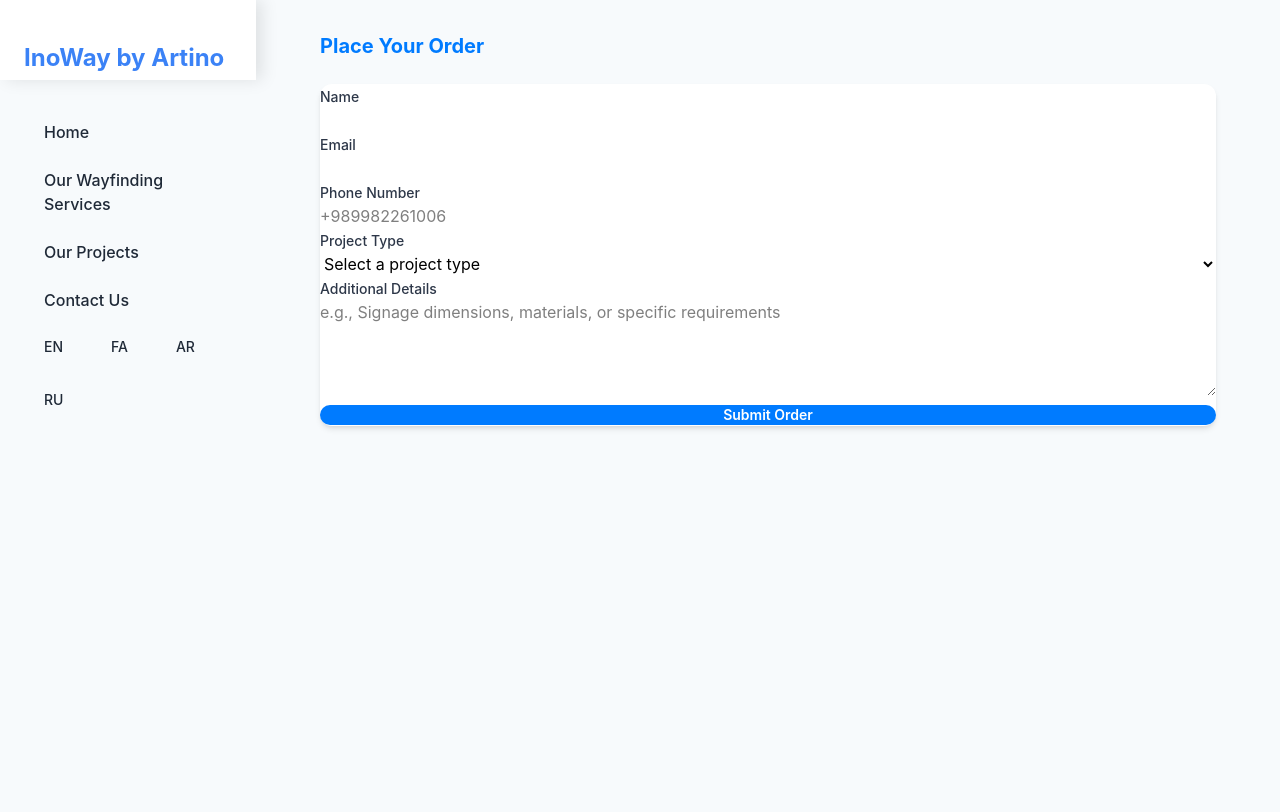
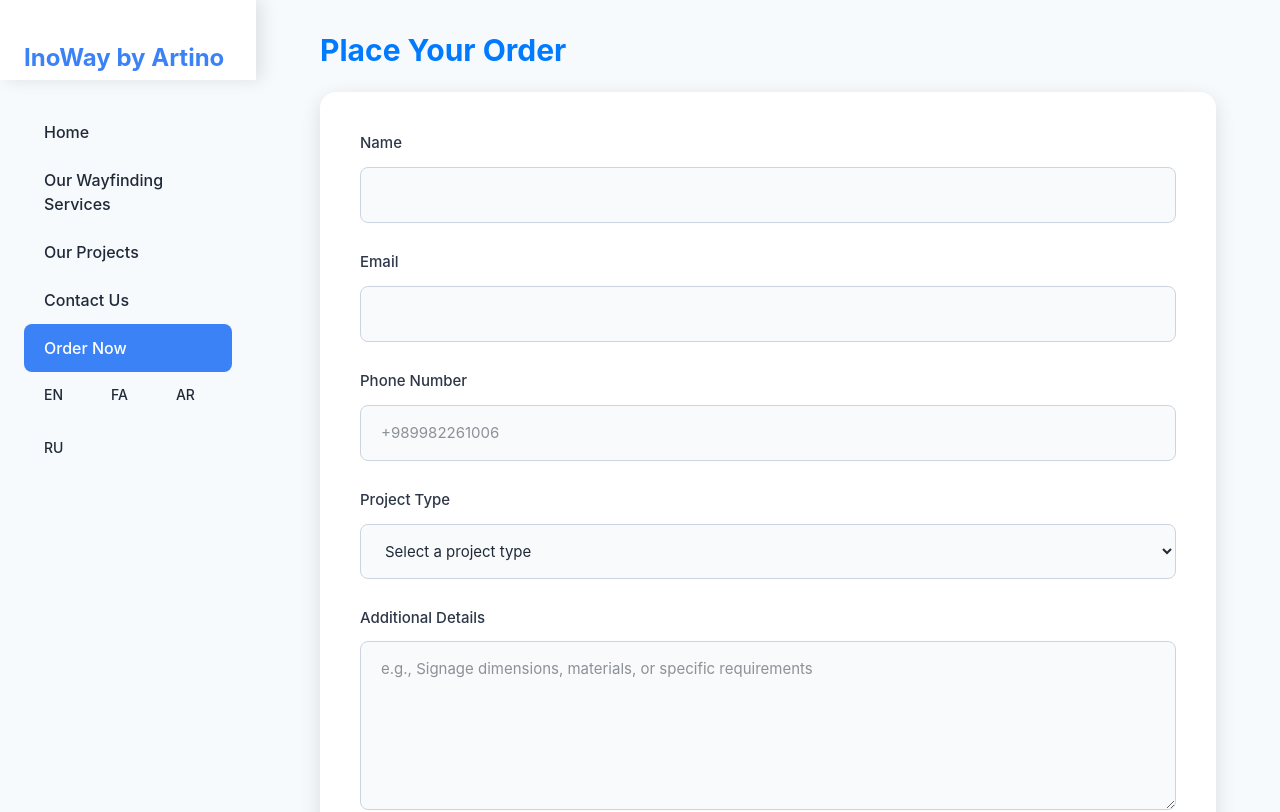
Before and after one commit to M-for-Maniac/inoway, a React (Vite) app: page /order in a window 1280 px wide. Shown: the top 812 px of the page. Built offline with nearby package versions, Linux system fonts and the light colour scheme.

Commit message:
Enhance order form styling with improved label-input spacing and mobile responsiveness

```diff
--- a/src/components/Sidebar.jsx
+++ b/src/components/Sidebar.jsx
@@ -65,6 +65,7 @@ function Sidebar() {
               { to: "/services", label: t("services.title") },
               { to: "/projects", label: t("projects.title") },
               { to: "/contact", label: t("contact.title") },
+              { to: "/order", label: t("nav.order") },
             ].map((item) => (
               <NavLink
                 key={item.to}
--- a/src/pages/OrderForm.jsx
+++ b/src/pages/OrderForm.jsx
@@ -37,7 +37,6 @@ function OrderForm() {
       return;
     }
 
-    // Format WhatsApp message
     const message = `
       New Order from Inoway:
       Name: ${formData.name}
@@ -47,32 +46,31 @@ function OrderForm() {
       Details: ${formData.details || "None"}
     `.trim();
     const encodedMessage = encodeURIComponent(message);
-    const whatsappUrl = `https://wa.me/+989982261006?text=${encodedMessage}`; // Your testing number
+    const whatsappUrl = `https://wa.me/+989982261006?text=${encodedMessage}`;
 
-    // Open WhatsApp
     window.open(whatsappUrl, "_blank");
     setSubmitted(true);
     setFormData({ name: "", email: "", phone: "", projectType: "", details: "" });
   };
 
   return (
-    <div className="max-w-5xl mx-auto w-full py-8 px-4 sm:px-6 lg:px-8">
-      <h1 className="text-xl font-bold text-[#007BFF] mb-4">{t("order.title")}</h1>
+    <div className="max-w-2xl mx-auto w-full py-10 px-4 sm:px-6 lg:px-8">
+      <h1 className="text-3xl font-bold text-[#007BFF] mb-8 animate-fade-in">{t("order.title")}</h1>
       {submitted ? (
-        <div className="text-center">
-          <p className="text-[#4A5568] mb-4">{t("order.success")}</p>
+        <div className="form-success animate-fade-in-up">
+          <p>{t("order.success")}</p>
           <Link
             to="/order"
-            className="inline-block bg-[#007BFF] text-white rounded-full px-6 py-2 text-sm font-semibold hover:bg-[#FFA500] transition-all duration-300"
+            className="form-success-link"
             onClick={() => setSubmitted(false)}
           >
             {t("order.submitAnother")}
           </Link>
         </div>
       ) : (
-        <form onSubmit={handleSubmit} className="space-y-6 bg-white p-6 rounded-xl shadow-md">
-          <div>
-            <label htmlFor="name" className="block text-sm font-medium text-[#2D3748]">
+        <form onSubmit={handleSubmit} className="form-container">
+          <div className="form-group">
+            <label htmlFor="name" className="form-label">
               {t("order.name")}
             </label>
             <input
@@ -81,13 +79,13 @@ function OrderForm() {
               name="name"
               value={formData.name}
               onChange={handleChange}
-              className="mt-1 w-full rounded-md border-gray-300 shadow-sm focus:border-[#007BFF] focus:ring-[#007BFF]"
+              className="form-input"
               aria-required="true"
             />
-            {errors.name && <p className="text-red-500 text-xs mt-1">{errors.name}</p>}
+            {errors.name && <p className="form-error">{errors.name}</p>}
           </div>
-          <div>
-            <label htmlFor="email" className="block text-sm font-medium text-[#2D3748]">
+          <div className="form-group">
+            <label htmlFor="email" className="form-label">
               {t("order.email")}
             </label>
             <input
@@ -96,13 +94,13 @@ function OrderForm() {
               name="email"
               value={formData.email}
               onChange={handleChange}
-              className="mt-1 w-full rounded-md border-gray-300 shadow-sm focus:border-[#007BFF] focus:ring-[#007BFF]"
+              className="form-input"
               aria-required="true"
             />
-            {errors.email && <p className="text-red-500 text-xs mt-1">{errors.email}</p>}
+            {errors.email && <p className="form-error">{errors.email}</p>}
           </div>
-          <div>
-            <label htmlFor="phone" className="block text-sm font-medium text-[#2D3748]">
+          <div className="form-group">
+            <label htmlFor="phone" className="form-label">
               {t("order.phone")}
             </label>
             <input
@@ -111,14 +109,14 @@ function OrderForm() {
               name="phone"
               value={formData.phone}
               onChange={handleChange}
-              className="mt-1 w-full rounded-md border-gray-300 shadow-sm focus:border-[#007BFF] focus:ring-[#007BFF]"
+              className="form-input"
               placeholder="+989982261006"
               aria-required="true"
             />
-            {errors.phone && <p className="text-red-500 text-xs mt-1">{errors.phone}</p>}
+            {errors.phone && <p className="form-error">{errors.phone}</p>}
           </div>
-          <div>
-            <label htmlFor="projectType" className="block text-sm font-medium text-[#2D3748]">
+          <div className="form-group">
+            <label htmlFor="projectType" className="form-label">
               {t("order.projectType")}
             </label>
             <select
@@ -126,7 +124,7 @@ function OrderForm() {
               name="projectType"
               value={formData.projectType}
               onChange={handleChange}
-              className="mt-1 w-full rounded-md border-gray-300 shadow-sm focus:border-[#007BFF] focus:ring-[#007BFF]"
+              className="form-select"
               aria-required="true"
             >
               <option value="">{t("order.selectProjectType")}</option>
@@ -139,10 +137,10 @@ function OrderForm() {
               <option value="parking">{t("projects.parking")}</option>
               <option value="emergency">{t("projects.emergency")}</option>
             </select>
-            {errors.projectType && <p className="text-red-500 text-xs mt-1">{errors.projectType}</p>}
+            {errors.projectType && <p className="form-error">{errors.projectType}</p>}
           </div>
-          <div>
-            <label htmlFor="details" className="block text-sm font-medium text-[#2D3748]">
+          <div className="form-group">
+            <label htmlFor="details" className="form-label">
               {t("order.details")}
             </label>
             <textarea
@@ -150,14 +148,14 @@ function OrderForm() {
               name="details"
               value={formData.details}
               onChange={handleChange}
-              rows="4"
-              className="mt-1 w-full rounded-md border-gray-300 shadow-sm focus:border-[#007BFF] focus:ring-[#007BFF]"
+              rows="6"
+              className="form-textarea"
               placeholder={t("order.detailsPlaceholder")}
             />
           </div>
           <button
             type="submit"
-            className="w-full bg-[#007BFF] text-white rounded-full px-6 py-3 text-sm font-semibold hover:bg-[#FFA500] transition-all duration-300"
+            className="form-button"
             aria-label={t("order.submit")}
           >
             {t("order.submit")}
--- a/src/styles/input.css
+++ b/src/styles/input.css
@@ -434,3 +434,135 @@ h1, h2 {
     padding: 1.5rem;
   }
 }
+
+
+/* Form Styles */
+.form-container {
+  background: #FFFFFF;
+  border-radius: 1rem;
+  padding: 2.5rem;
+  box-shadow: 0 6px 20px rgba(0, 0, 0, 0.12);
+  transition: all 0.3s ease;
+}
+
+@media (max-width: 767px) {
+  .form-container {
+    padding: 1rem;
+    box-shadow: 0 4px 12px rgba(0, 0, 0, 0.1);
+  }
+}
+
+.form-group {
+  margin-bottom: 1.75rem;
+}
+
+.form-label {
+  display: block;
+  font-size: 0.9375rem;
+  font-weight: 500;
+  color: #2D3748;
+  margin-bottom: 0.75rem;
+  line-height: 1.5;
+}
+
+[dir="rtl"] .form-label {
+  text-align: right;
+}
+
+.form-input,
+.form-select,
+.form-textarea {
+  width: 100%;
+  padding: 1rem 1.25rem;
+  border: 1px solid #CBD5E1;
+  border-radius: 0.5rem;
+  font-size: 0.9375rem;
+  color: #1F2937;
+  background-color: #F9FAFB;
+  transition: border-color 0.2s ease, box-shadow 0.2s ease, background-color 0.2s ease;
+}
+
+.form-input:hover,
+.form-select:hover,
+.form-textarea:hover {
+  background-color: #F1F5F9;
+  border-color: #A5B4FC;
+}
+
+.form-input:focus,
+.form-select:focus,
+.form-textarea:focus {
+  border-color: #007BFF;
+  box-shadow: 0 0 0 3px rgba(3, 85, 216, 0.2);
+  outline: none;
+  background-color: #FFFFFF;
+}
+
+.form-error {
+  color: #EF4444;
+  font-size: 0.8125rem;
+  margin-top: 0.5rem;
+  line-height: 1.4;
+}
+
+[dir="rtl"] .form-error {
+  text-align: right;
+}
+
+.form-button {
+  width: 100%;
+  padding: 1rem 1.5rem;
+  background-color: #007BFF;
+  color: white;
+  font-weight: 600;
+  font-size: 0.9375rem;
+  border-radius: 9999px;
+  transition: background-color 0.3s ease, transform 0.2s ease, box-shadow 0.2s ease;
+}
+
+.form-button:hover {
+  background-color: #FFA500;
+  transform: scale(1.03);
+  box-shadow: 0 4px 12px rgba(0, 123, 255, 0.3);
+}
+
+.form-button:focus {
+  box-shadow: 0 0 0 3px rgba(3, 85, 216, 0.2);
+  outline: none;
+}
+
+.form-success {
+  background: #F0FDF4;
+  border: 1px solid #DCFCE7;
+  border-radius: 0.75rem;
+  padding: 2rem;
+  text-align: center;
+  color: #2D3748;
+}
+
+@media (max-width: 767px) {
+  .form-success {
+    padding: 1.25rem;
+  }
+}
+
+.form-success p {
+  font-size: 1rem;
+  margin-bottom: 1.25rem;
+}
+
+.form-success a {
+  display: inline-block;
+  padding: 0.75rem 2rem;
+  background-color: #007BFF;
+  color: white;
+  border-radius: 9999px;
+  font-weight: 600;
+  font-size: 0.9375rem;
+  transition: background-color 0.3s ease, transform 0.2s ease;
+}
+
+.form-success a:hover {
+  background-color: #FFA500;
+  transform: scale(1.03);
+}
--- a/src/styles/output.css
+++ b/src/styles/output.css
@@ -20,6 +20,8 @@
     --text-lg--line-height: calc(1.75 / 1.125);
     --text-xl: 1.25rem;
     --text-xl--line-height: calc(1.75 / 1.25);
+    --text-2xl: 1.5rem;
+    --text-2xl--line-height: calc(2 / 1.5);
     --text-3xl: 1.875rem;
     --text-3xl--line-height: calc(2.25 / 1.875);
     --text-4xl: 2.25rem;
@@ -202,12 +204,6 @@
   .mt-2 {
     margin-top: calc(var(--spacing) * 2);
   }
-  .mt-4 {
-    margin-top: calc(var(--spacing) * 4);
-  }
-  .mt-6 {
-    margin-top: calc(var(--spacing) * 6);
-  }
   .mt-8 {
     margin-top: calc(var(--spacing) * 8);
   }
@@ -386,11 +382,18 @@
   .py-3 {
     padding-block: calc(var(--spacing) * 3);
   }
+  .py-8 {
+    padding-block: calc(var(--spacing) * 8);
+  }
   .py-12 {
     padding-block: calc(var(--spacing) * 12);
   }
   .text-center {
     text-align: center;
+  }
+  .text-2xl {
+    font-size: var(--text-2xl);
+    line-height: var(--tw-leading, var(--text-2xl--line-height));
   }
   .text-3xl {
     font-size: var(--text-3xl);
@@ -520,6 +523,14 @@
     &:hover {
       @media (hover: hover) {
         color: #FFA500;
+      }
+    }
+  }
+  .hover\:shadow-lg {
+    &:hover {
+      @media (hover: hover) {
+        --tw-shadow: 0 10px 15px -3px var(--tw-shadow-color, rgb(0 0 0 / 0.1)), 0 4px 6px -4px var(--tw-shadow-color, rgb(0 0 0 / 0.1));
+        box-shadow: var(--tw-inset-shadow), var(--tw-inset-ring-shadow), var(--tw-ring-offset-shadow), var(--tw-ring-shadow), var(--tw-shadow);
       }
     }
   }
@@ -952,6 +963,112 @@ h1, h2 {
     padding: 1.5rem;
   }
 }
+.form-container {
+  background: #FFFFFF;
+  border-radius: 1rem;
+  padding: 2.5rem;
+  box-shadow: 0 6px 20px rgba(0, 0, 0, 0.12);
+  transition: all 0.3s ease;
+}
+@media (max-width: 767px) {
+  .form-container {
+    padding: 1rem;
+    box-shadow: 0 4px 12px rgba(0, 0, 0, 0.1);
+  }
+}
+.form-group {
+  margin-bottom: 1.75rem;
+}
+.form-label {
+  display: block;
+  font-size: 0.9375rem;
+  font-weight: 500;
+  color: #2D3748;
+  margin-bottom: 0.75rem;
+  line-height: 1.5;
+}
+[dir="rtl"] .form-label {
+  text-align: right;
+}
+.form-input, .form-select, .form-textarea {
+  width: 100%;
+  padding: 1rem 1.25rem;
+  border: 1px solid #CBD5E1;
+  border-radius: 0.5rem;
+  font-size: 0.9375rem;
+  color: #1F2937;
+  background-color: #F9FAFB;
+  transition: border-color 0.2s ease, box-shadow 0.2s ease, background-color 0.2s ease;
+}
+.form-input:hover, .form-select:hover, .form-textarea:hover {
+  background-color: #F1F5F9;
+  border-color: #A5B4FC;
+}
+.form-input:focus, .form-select:focus, .form-textarea:focus {
+  border-color: #007BFF;
+  box-shadow: 0 0 0 3px rgba(3, 85, 216, 0.2);
+  outline: none;
+  background-color: #FFFFFF;
+}
+.form-error {
+  color: #EF4444;
+  font-size: 0.8125rem;
+  margin-top: 0.5rem;
+  line-height: 1.4;
+}
+[dir="rtl"] .form-error {
+  text-align: right;
+}
+.form-button {
+  width: 100%;
+  padding: 1rem 1.5rem;
+  background-color: #007BFF;
+  color: white;
+  font-weight: 600;
+  font-size: 0.9375rem;
+  border-radius: 9999px;
+  transition: background-color 0.3s ease, transform 0.2s ease, box-shadow 0.2s ease;
+}
+.form-button:hover {
+  background-color: #FFA500;
+  transform: scale(1.03);
+  box-shadow: 0 4px 12px rgba(0, 123, 255, 0.3);
+}
+.form-button:focus {
+  box-shadow: 0 0 0 3px rgba(3, 85, 216, 0.2);
+  outline: none;
+}
+.form-success {
+  background: #F0FDF4;
+  border: 1px solid #DCFCE7;
+  border-radius: 0.75rem;
+  padding: 2rem;
+  text-align: center;
+  color: #2D3748;
+}
+@media (max-width: 767px) {
+  .form-success {
+    padding: 1.25rem;
+  }
+}
+.form-success p {
+  font-size: 1rem;
+  margin-bottom: 1.25rem;
+}
+.form-success a {
+  display: inline-block;
+  padding: 0.75rem 2rem;
+  background-color: #007BFF;
+  color: white;
+  border-radius: 9999px;
+  font-weight: 600;
+  font-size: 0.9375rem;
+  transition: background-color 0.3s ease, transform 0.2s ease;
+}
+.form-success a:hover {
+  background-color: #FFA500;
+  transform: scale(1.03);
+}
 @property --tw-rotate-x {
   syntax: "*";
   inherits: false;
--- a/src/translations/ru.json
+++ b/src/translations/ru.json
@@ -75,7 +75,7 @@
     "readMore": "Читать далее",
     "internationalAirports": "Международные аэропорты",
     "internationalAirportsDesc": "Многоязычные системы вывесок для беспрепятственной навигации в глобальных аэропортах.",
-    "localAirports": "Мحلی аэропорты",
+    "localAirports": "Местные аэропорты",
     "localAirportsDesc": "Индивидуальные решения для навигации в региональных аэропортах.",
     "hospitals": "Больницы",
     "hospitalsDesc": "Доступные вывески и навигация для пациентов и посетителей в медицинских учреждениях.",
```
